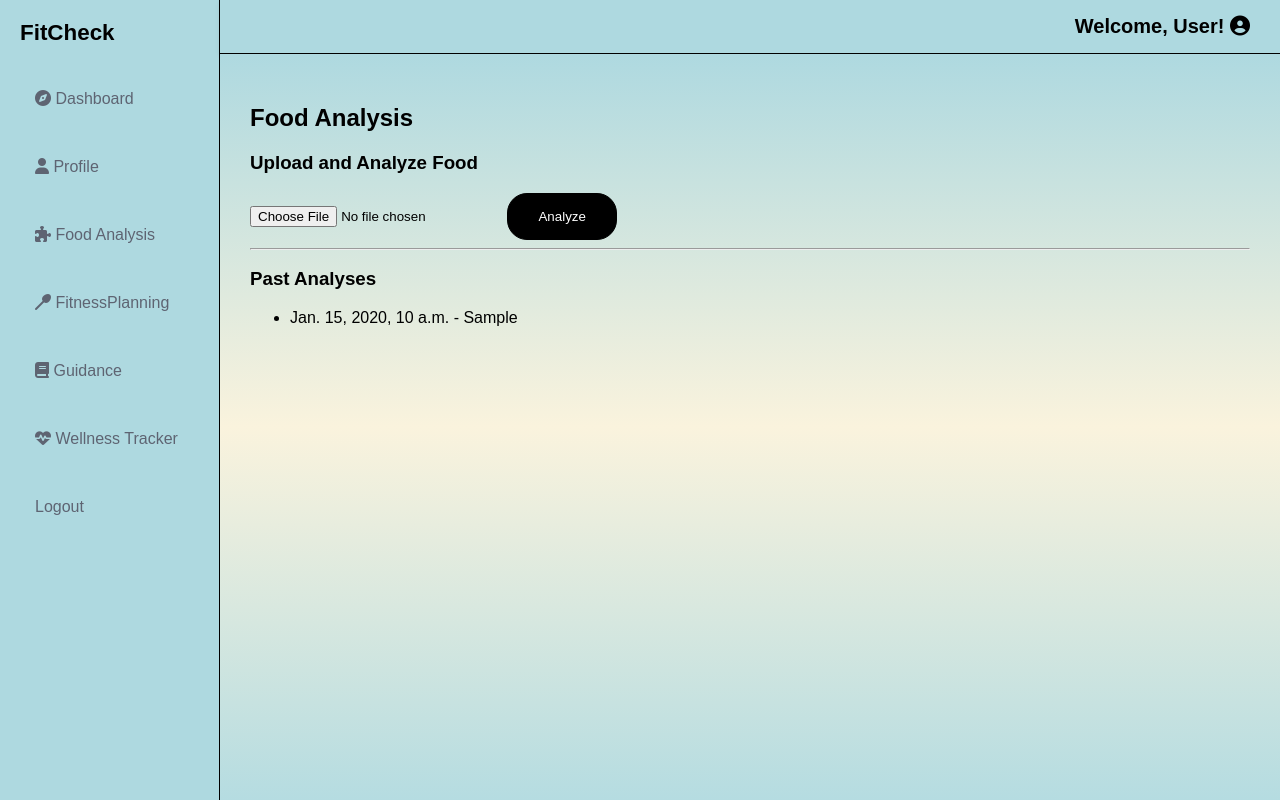
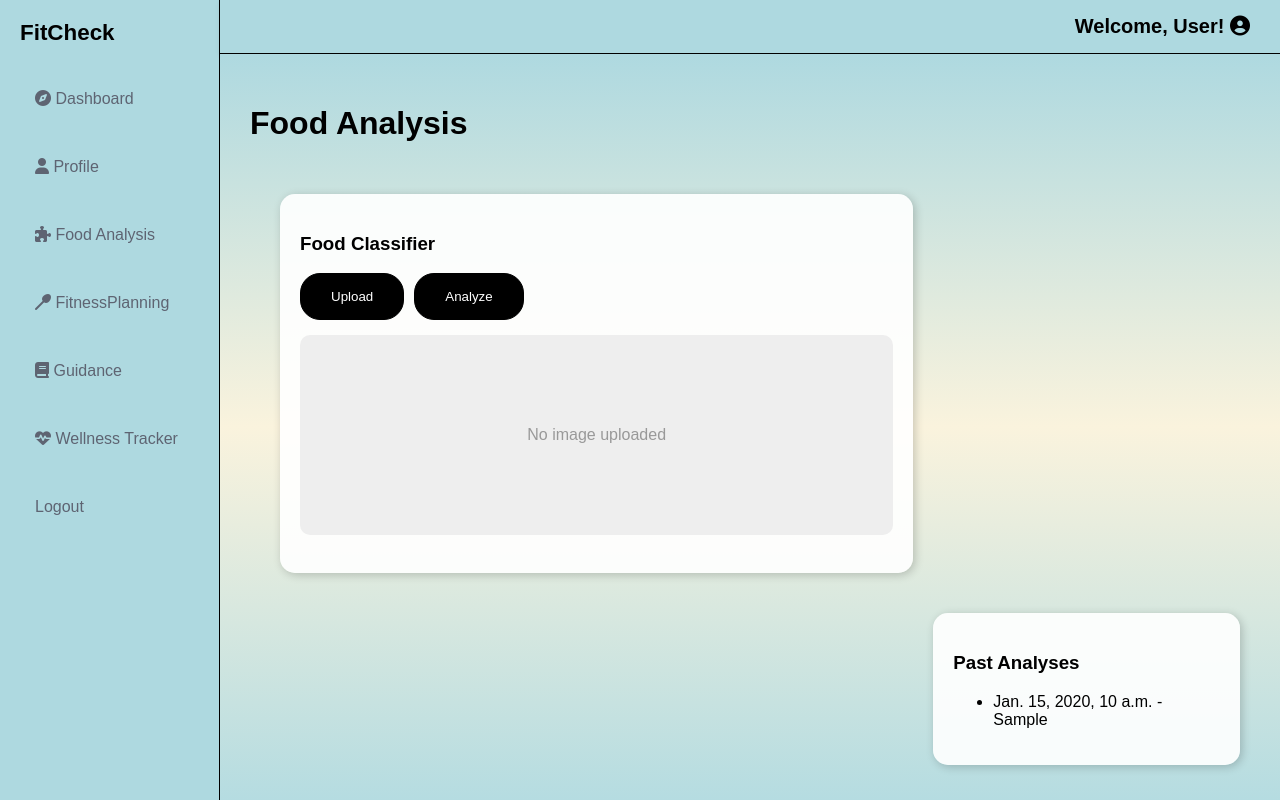
Before and after one commit to marybarbiebarrion/FitCheckApp, a Django app: page /food_analysis/ in a window 1280 px wide. Run offline with Django 5.2, Linux system fonts and the light colour scheme; tables that the repository leaves empty hold one stand-in row (values such as "Sample post"); some libraries are stand-ins or nearby versions.

Commit message:
updated Food Classifier section

```diff
--- a/FoodAnalysis/templates/base.html
+++ b/FoodAnalysis/templates/base.html
@@ -96,6 +96,72 @@
       color: #888;
       background: #f0f0f0;
     }
+
+    .custom-file-input {
+    display: none;
+    }
+
+    .custom-upload-label {
+    background-color: black;
+    color: white;
+    border: none;
+    padding: 15px 30px;
+    border-radius: 20px;
+    cursor: pointer;
+    text-align: center;
+    }
+
+    .custom-upload-label:hover {
+    background-color: white;
+    color: black;
+    border: 1px solid black;
+    }
+
+
+    /* Grid layout for the content */
+    .main-content {
+        display: grid;
+        grid-template-columns: 1fr 1fr 1fr;  /* 3 columns to fill space */
+        grid-template-rows: auto auto;
+        gap: 20px;
+        padding: 20px;
+        width: 100%;  /* Ensure it takes up full width */
+    }
+
+    #upper-left, #upper-right, #lower-left, #lower-middle, #lower-right {
+        background-color: rgba(255, 255, 255, 0.9);
+        padding: 20px;
+        border-radius: 15px;
+        box-shadow: 2px 2px 10px rgba(0, 0, 0, 0.2);
+        margin: 10px;
+        width: 100%;  /* Ensure each section occupies full column width */
+    }
+
+    /* Adjust grid placement */
+    #upper-left {
+        grid-column: 1 / 3;
+        grid-row: 1 / 2;
+    }
+
+    #upper-right {
+        grid-column: 3 / 3;
+        grid-row: 1 / 2;
+    }
+
+    #lower-left {
+        grid-column: 1 / 2;
+        grid-row: 2 / 3;
+    }
+
+    #lower-middle {
+        grid-column: 2 / 2;
+        grid-row: 2 / 3;
+    }
+
+    #lower-right {
+        grid-column: 3 / 3;
+        grid-row: 2 / 3;
+    }
   </style>
 </head>
 <body>
--- a/FoodAnalysis/templates/food_analysis.html
+++ b/FoodAnalysis/templates/food_analysis.html
@@ -1,38 +1,102 @@
 {% extends 'base.html' %}
+{% load static %}
 
 {% block content %}
-<h2>Food Analysis</h2>
+<h1>Food Analysis</h1>
 
-<!-- Image Upload and Analysis -->
-<h3>Upload and Analyze Food</h3>
-<form method="post" enctype="multipart/form-data">
+<div class="main-content">
+  <section id="upper-left">
+    <form method="post" enctype="multipart/form-data" id="upload-form">
       {% csrf_token %}
-    {{ form.image }}
-    <button class="button" type="submit" name="analyze">Analyze</button>
+
+      <h3>Food Classifier</h3>
+
+      <!-- Hidden file input -->
+      <input type="file" id="file-input" name="image" accept="image/*" style="display: none;" onchange="previewImage(this)">
+
+      <!-- Button row -->
+      <div style="display: flex; gap: 10px; margin-bottom: 15px;">
+        <button type="button" class="button" onclick="document.getElementById('file-input').click();">Upload</button>
+        <button type="submit" name="analyze" class="button">Analyze</button>
+      </div>
+
+      <!-- Preview image -->
+      <div id="preview-container">
+        {% if uploaded_image_url %}
+          <img id="preview-image" src="{{ uploaded_image_url }}" alt="Uploaded Image" style="max-width: 100%; border-radius: 10px;"><br><br>
+        {% else %}
+          <div style="width: 100%; height: 200px; background-color: #eee; border-radius: 10px; display: flex; align-items: center; justify-content: center;">
+            <p style="color: #999;" id="preview-placeholder">No image uploaded</p>
+          </div><br>
+        {% endif %}
+      </div>
     </form>
 
     {% if analysis %}
-  <hr>
-  <h3>Predicted Food</h3>
+      <br>
+      <h3>Detected Food:</h3>
       <p><strong>{{ analysis.food_name }}</strong></p>
+    {% endif %}
+  </section>
 
+  {% if analysis %}
+  <section id="upper-right">
     <h3>Ingredients</h3>
     <p>{{ analysis.ingredients }}</p>
+  </section>
 
+  <section id="lower-left">
     <h3>Allergens</h3>
     <p>{{ analysis.allergens }}</p>
+  </section>
 
+  <section id="lower-middle">
     <h3>Food Alternatives</h3>
     <p>{{ analysis.alternatives }}</p>
+  </section>
   {% endif %}
 
-<hr>
-
-<!-- Past Analyses -->
+  <section id="lower-right">
     <h3>Past Analyses</h3>
     <ul>
       {% for past in past_analyses %}
         <li>{{ past.analyzed_at }} - {{ past.ingredients }}</li>
+      {% empty %}
+        <li>No past analyses available.</li>
       {% endfor %}
     </ul>
+  </section>
+</div>
+
+<!-- Image preview script -->
+<script>
+  function previewImage(input) {
+    const previewContainer = document.getElementById('preview-container');
+    const previewPlaceholder = document.getElementById('preview-placeholder');
+
+    if (input.files && input.files[0]) {
+      const reader = new FileReader();
+
+      reader.onload = function(e) {
+        // Remove placeholder if exists
+        if (previewPlaceholder) {
+          previewPlaceholder.remove();
+        }
+
+        // Replace or create preview image
+        let img = document.getElementById('preview-image');
+        if (!img) {
+          img = document.createElement('img');
+          img.id = 'preview-image';
+          img.style.maxWidth = '100%';
+          img.style.borderRadius = '10px';
+          previewContainer.appendChild(img);
+        }
+        img.src = e.target.result;
+      };
+
+      reader.readAsDataURL(input.files[0]);
+    }
+  }
+</script>
 {% endblock %}
--- a/FoodAnalysis/views.py
+++ b/FoodAnalysis/views.py
@@ -157,13 +157,46 @@ def analyze_image(image_path):
     }
 
 # Django view for food analysis
+# def food_analysis_view(request):
+#     if request.method == 'POST':
+#         form = FoodAnalysisForm(request.POST, request.FILES)
+#         if form.is_valid():
+#             image = form.cleaned_data['image']
+#             image_path = default_storage.save(image.name, image)
+#             image_full_path = os.path.join(settings.MEDIA_ROOT, image_path)
+
+#             # Run model prediction
+#             results = analyze_image(image_full_path)
+
+#             # Save results in database
+#             analysis = FoodAnalysis.objects.create(
+#                 image=image,
+#                 food_name=results['food_name'],
+#                 ingredients=results['ingredients'],
+#                 allergens=results['allergens'],
+#                 alternatives=results['alternatives']
+#             )
+
+#             return render(request, 'food_analysis.html', {
+#                 'form': form,
+#                 'analysis': analysis,
+#                 'past_analyses': FoodAnalysis.objects.all().order_by('-analyzed_at')[:5]
+#             })
+#     else:
+#         form = FoodAnalysisForm()
+
+#     return render(request, 'food_analysis.html', {'form': form, 'past_analyses': FoodAnalysis.objects.all().order_by('-analyzed_at')[:5]})
+
 def food_analysis_view(request):
+    uploaded_image_url = None
+
     if request.method == 'POST':
         form = FoodAnalysisForm(request.POST, request.FILES)
         if form.is_valid():
             image = form.cleaned_data['image']
             image_path = default_storage.save(image.name, image)
             image_full_path = os.path.join(settings.MEDIA_ROOT, image_path)
+            uploaded_image_url = default_storage.url(image_path)
 
             # Run model prediction
             results = analyze_image(image_full_path)
@@ -180,9 +213,14 @@ def food_analysis_view(request):
             return render(request, 'food_analysis.html', {
                 'form': form,
                 'analysis': analysis,
+                'uploaded_image_url': uploaded_image_url,
                 'past_analyses': FoodAnalysis.objects.all().order_by('-analyzed_at')[:5]
             })
     else:
         form = FoodAnalysisForm()
 
-    return render(request, 'food_analysis.html', {'form': form, 'past_analyses': FoodAnalysis.objects.all().order_by('-analyzed_at')[:5]})
+    return render(request, 'food_analysis.html', {
+        'form': form,
+        'uploaded_image_url': uploaded_image_url,
+        'past_analyses': FoodAnalysis.objects.all().order_by('-analyzed_at')[:5]
+    })
```
Lines whose indentation alone changed are shown as unchanged.
